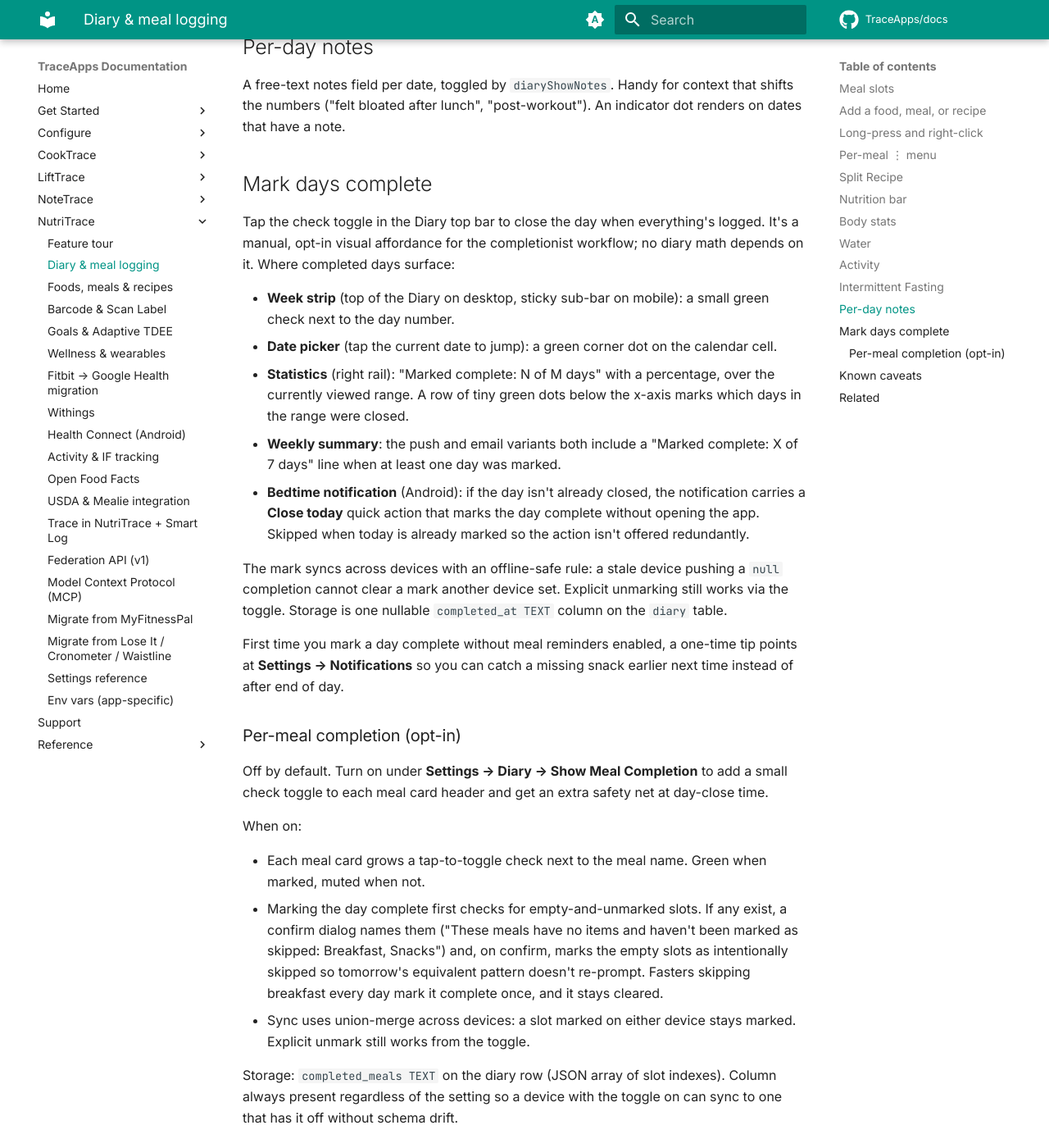
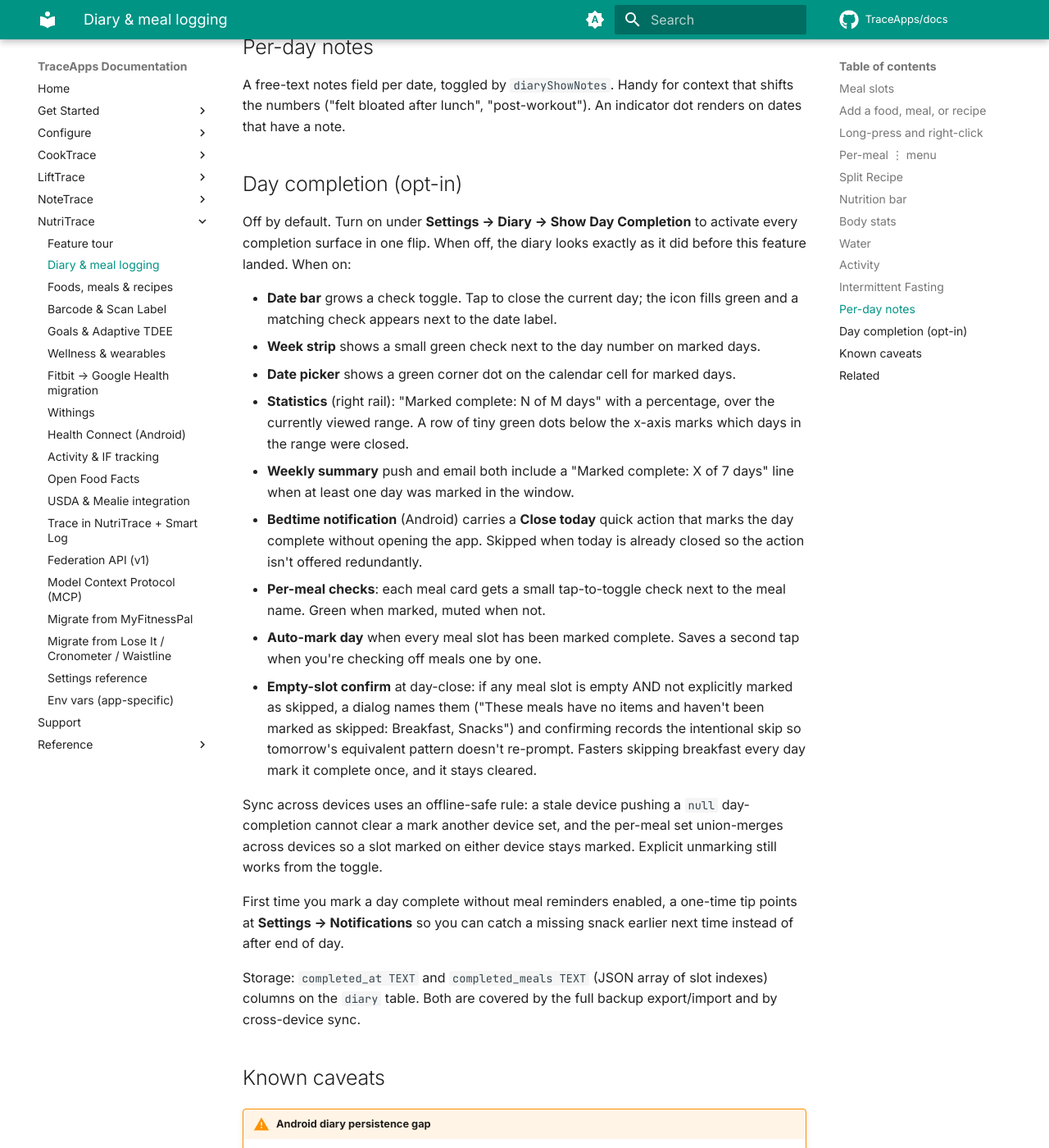
Before and after one commit to TraceApps/docs, an MkDocs documentation site: the page built from docs/nutritrace/diary.md, in a window 1280 px wide and 1400 px high, scrolled down 3216 px. Shown: the whole window at 82% size. Built offline with MkDocs 1.6.1 and Material for MkDocs 9.7.7, drawn with Linux system fonts in a browser that asks for light colours; comment, search, counter and statistics services are not loaded.

Commit message:
docs(nutritrace/diary) rewrite day completion around the single Show Day Completion gate (#207)
(cherry picked from commit 4a530c74d66dc501770de31e0fb703a3d33acabe)

```diff
--- a/docs/nutritrace/diary.md
+++ b/docs/nutritrace/diary.md
@@ -75,31 +75,25 @@ Toggle `fastingEnabled` and the IF widget appears above the meal cards. Presets
 
 A free-text notes field per date, toggled by `diaryShowNotes`. Handy for context that shifts the numbers ("felt bloated after lunch", "post-workout"). An indicator dot renders on dates that have a note.
 
-## Mark days complete
+## Day completion (opt-in)
 
-Tap the check toggle in the Diary top bar to close the day when everything's logged. It's a manual, opt-in visual affordance for the completionist workflow; no diary math depends on it. Where completed days surface:
+Off by default. Turn on under **Settings → Diary → Show Day Completion** to activate every completion surface in one flip. When off, the diary looks exactly as it did before this feature landed. When on:
 
-- **Week strip** (top of the Diary on desktop, sticky sub-bar on mobile): a small green check next to the day number.
-- **Date picker** (tap the current date to jump): a green corner dot on the calendar cell.
+- **Date bar** grows a check toggle. Tap to close the current day; the icon fills green and a matching check appears next to the date label.
+- **Week strip** shows a small green check next to the day number on marked days.
+- **Date picker** shows a green corner dot on the calendar cell for marked days.
 - **Statistics** (right rail): "Marked complete: N of M days" with a percentage, over the currently viewed range. A row of tiny green dots below the x-axis marks which days in the range were closed.
-- **Weekly summary**: the push and email variants both include a "Marked complete: X of 7 days" line when at least one day was marked.
-- **Bedtime notification** (Android): if the day isn't already closed, the notification carries a **Close today** quick action that marks the day complete without opening the app. Skipped when today is already marked so the action isn't offered redundantly.
+- **Weekly summary** push and email both include a "Marked complete: X of 7 days" line when at least one day was marked in the window.
+- **Bedtime notification** (Android) carries a **Close today** quick action that marks the day complete without opening the app. Skipped when today is already closed so the action isn't offered redundantly.
+- **Per-meal checks**: each meal card gets a small tap-to-toggle check next to the meal name. Green when marked, muted when not.
+- **Auto-mark day** when every meal slot has been marked complete. Saves a second tap when you're checking off meals one by one.
+- **Empty-slot confirm** at day-close: if any meal slot is empty AND not explicitly marked as skipped, a dialog names them ("These meals have no items and haven't been marked as skipped: Breakfast, Snacks") and confirming records the intentional skip so tomorrow's equivalent pattern doesn't re-prompt. Fasters skipping breakfast every day mark it complete once, and it stays cleared.
 
-The mark syncs across devices with an offline-safe rule: a stale device pushing a `null` completion cannot clear a mark another device set. Explicit unmarking still works via the toggle. Storage is one nullable `completed_at TEXT` column on the `diary` table.
+Sync across devices uses an offline-safe rule: a stale device pushing a `null` day-completion cannot clear a mark another device set, and the per-meal set union-merges across devices so a slot marked on either device stays marked. Explicit unmarking still works from the toggle.
 
 First time you mark a day complete without meal reminders enabled, a one-time tip points at **Settings → Notifications** so you can catch a missing snack earlier next time instead of after end of day.
 
-### Per-meal completion (opt-in)
-
-Off by default. Turn on under **Settings → Diary → Show Meal Completion** to add a small check toggle to each meal card header and get an extra safety net at day-close time.
-
-When on:
-
-- Each meal card grows a tap-to-toggle check next to the meal name. Green when marked, muted when not.
-- Marking the day complete first checks for empty-and-unmarked slots. If any exist, a confirm dialog names them ("These meals have no items and haven't been marked as skipped: Breakfast, Snacks") and, on confirm, marks the empty slots as intentionally skipped so tomorrow's equivalent pattern doesn't re-prompt. Fasters skipping breakfast every day mark it complete once, and it stays cleared.
-- Sync uses union-merge across devices: a slot marked on either device stays marked. Explicit unmark still works from the toggle.
-
-Storage: `completed_meals TEXT` on the diary row (JSON array of slot indexes). Column always present regardless of the setting so a device with the toggle on can sync to one that has it off without schema drift.
+Storage: `completed_at TEXT` and `completed_meals TEXT` (JSON array of slot indexes) columns on the `diary` table. Both are covered by the full backup export/import and by cross-device sync.
 
 ## Known caveats
 
```
